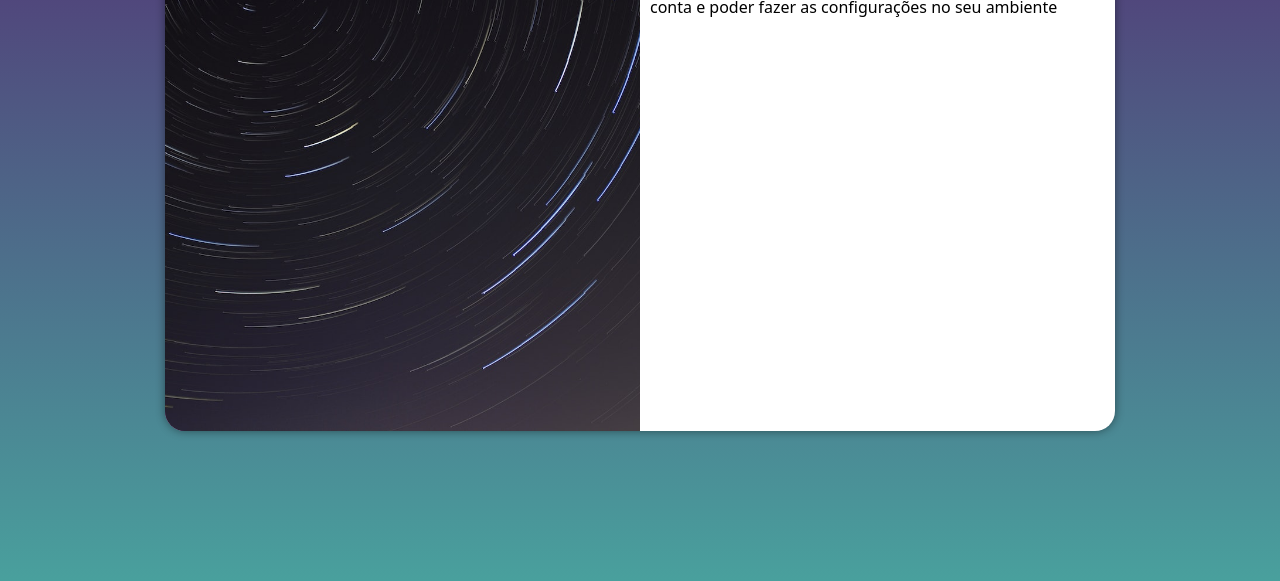
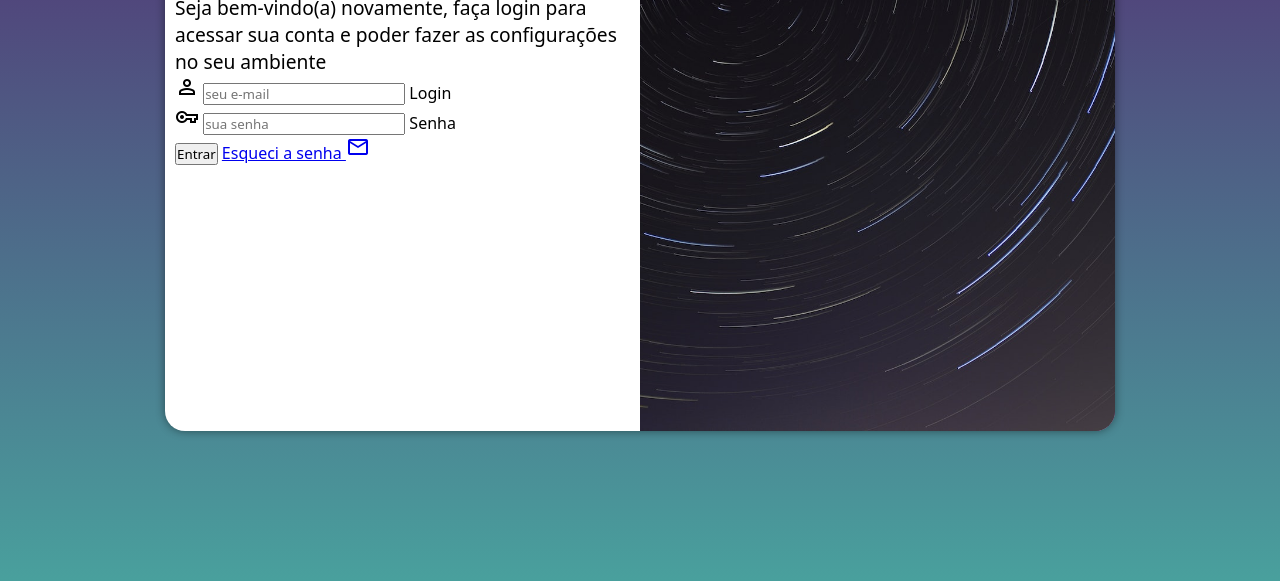
Before and after one commit to LeonardoPePo/projeto-login, a plain HTML site: page index.html in a window 1280 px wide. Shown: the part 219-800 px from the top of the page. Drawn offline with nearby package versions, Linux system fonts and the light colour scheme.

Commit message:
formulario adicionado

```diff
--- a/estilos/media-queries.css
+++ b/estilos/media-queries.css
@@ -20,6 +20,14 @@
         float: right;
         width: 70%;
     }
+
+    div#formulario > h1{
+        font-size: 1.8em;
+    }
+
+    div#formulario > p{
+        font-size: 1em;
+    }
 }
 
 @media screen and (min-width: 992px){
@@ -33,13 +41,21 @@
     }
 
     section#login > div#imagem{
-        float: left;
+        float: right;
         width: 50%;
         height: 100%;
     }
 
     section#login > div#formulario{
-        float: right;
+        float: left;
         width: 50%;
     }
+
+    div#formulario > h1{
+        font-size: 2em;
+    }
+
+    div#formulario > p{
+        font-size: 1.2em;
+    }
 }
--- a/estilos/style.css
+++ b/estilos/style.css
@@ -32,7 +32,7 @@ main{
 
 section#login{
     background-color: white;
-    width: 250px;
+    width: 260px;
     height: 500px;
     border-radius: 20px;
     box-shadow: 0px 0px 10px rgba(0, 0, 0, 0.445);
@@ -59,3 +59,12 @@ section#login > div#formulario{
     padding: 10px;
     display: block;
 }
+
+div#formulario > h1{
+    text-align: center;
+    margin-bottom: 10px;
+}
+
+div#formulario > p{
+    font-size: 0.8em;
+}
--- a/index.html
+++ b/index.html
@@ -5,6 +5,7 @@
     <meta http-equiv="X-UA-Compatible" content="IE=edge">
     <meta name="viewport" content="width=device-width, initial-scale=1.0">
     <title>Tela de Login</title>
+    <link rel="stylesheet" href="https://fonts.googleapis.com/css2?family=Material+Symbols+Outlined:opsz,wght,FILL,GRAD@20..48,100..700,0..1,-50..200" />
     <link rel="stylesheet" href="estilos/style.css">
     <link rel="stylesheet" href="estilos/media-queries.css">
 </head>
@@ -17,8 +18,21 @@
             <div id="formulario">
                 <h1>Login</h1>
                 <p>Seja bem-vindo(a) novamente, faça login para acessar sua conta e poder fazer as configurações no seu ambiente</p>
-                <form action="login.php" method="post">
-
+                <form action="login.php" method="post" autocomplete="on">
+                    <div class="campo">
+                        <span class="material-symbols-outlined">person</span>
+                        <input autocomplete="email" type="email" name="login" id="ilogin" placeholder="seu e-mail" required maxlength="30">
+                        <label for="ilogin">Login</label>
+                    </div>
+                    <div class="campo">
+                        <span class="material-symbols-outlined">vpn_key</span>
+                        <input autocomplete="current-password" type="password" name="senha" id="isenha" placeholder="sua senha" required minlength="8" maxlength="20">
+                        <label for="isenha">Senha</label>
+                    </div>
+                    <input type="submit" value="Entrar">
+                    <a href="esqueci.html">
+                        Esqueci a senha <span class="material-symbols-outlined">mail</span>
+                    </a>
                 </form>
             </div>
         </section>
```
